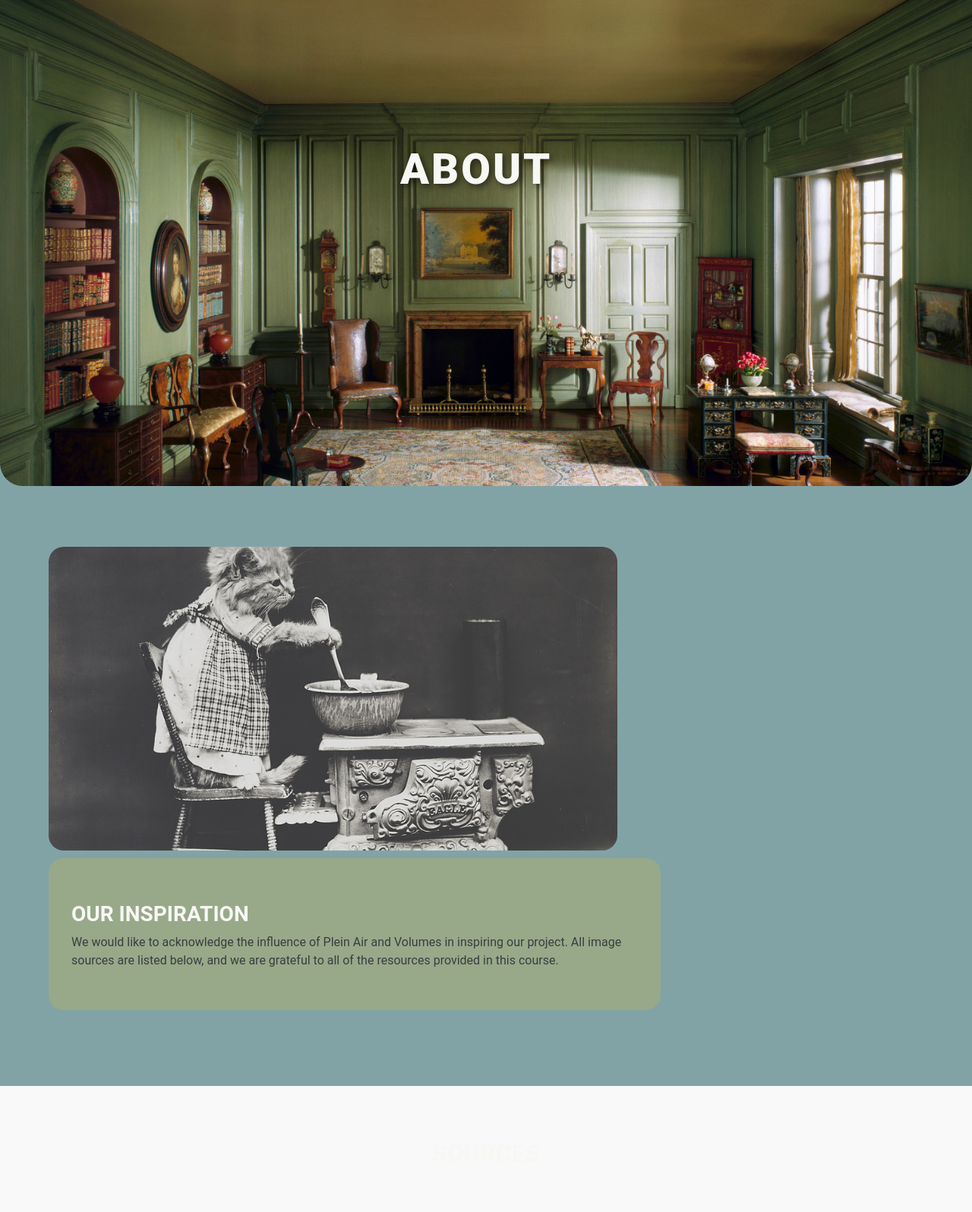
After one commit to ecg1331/db_autumn2024, a Flask app: page /about in a window 1280 px wide. The commit adds this page. Shown: the whole page at 76% size. Run offline with Flask 3, Linux system fonts and the light colour scheme; some libraries are stand-ins or nearby versions.

Commit message:
commit_8

```diff
--- a/pyScriptsDB/app.py
+++ b/pyScriptsDB/app.py
@@ -45,7 +45,7 @@ def execute_query(query, params=None):
 
     except mysql.connector.Error as err:
         return {"error": f"Database error: {err}"}
-    except Exception as e:
+    except Excption as e:
         return {"error": f"An unexpected error occurred: {e}"}
     finally:
         if cursor:
@@ -195,6 +195,9 @@ def run_query_get(query_type):
 def home():
     return render_template('index.html')
 
+@app.route('/about')
+def about():
+    return render_template('about.html')
 
 # Features page route
 @app.route('/features')
--- /dev/null
+++ b/pyScriptsDB/templates/about.html
@@ -0,0 +1,277 @@
+<!DOCTYPE html>
+<html lang="en">
+<head>
+    <meta charset="UTF-8">
+    <meta name="viewport" content="width=device-width, initial-scale=1.0">
+    <title>About Us</title>
+    <!-- Bootstrap CSS -->
+    <link href="https://cdn.jsdelivr.net/npm/bootstrap@5.3.0-alpha1/dist/css/bootstrap.min.css" rel="stylesheet">
+    <!-- Custom CSS -->
+    <style>
+        body {
+            font-family: 'Roboto', sans-serif;
+            background-color: #82a3a6;
+            margin: 0;
+            padding: 0;
+        }
+
+        /* Header Section */
+        #about-header {
+            position: relative;
+            width: 100%;
+            height: 80vh;
+            background-image: url('static/mini_lib.jpg');
+            background-size: cover;
+            background-position: center 10%;
+            border-bottom-left-radius: 30px;
+            border-bottom-right-radius: 30px;
+        }
+
+        #about-header h1 {
+            position: absolute;
+            top: 35%;
+            left: 49%;
+            font-weight: 900;
+            transform: translate(-50%, -50%);
+            font-size: 3.5rem;
+            color: #f7f7f4;
+            text-transform: uppercase;
+            letter-spacing: 3px;
+            font-family: 'Roboto', sans-serif;
+            text-shadow: 3px 3px 10px rgba(0, 0, 0, 0.6);
+        }
+
+        /* About Section Styles */
+        .about-section {
+            display: flex;
+            justify-content: flex-start;
+            gap: 30px;
+            margin-top: 30px;
+            padding: 50px 5%;
+            position: relative;
+        }
+
+        .about-card {
+            border-radius: 20px;
+            padding: 0;
+            position: relative;
+            display: flex;
+            justify-content: center;
+        }
+
+        /* Image Card (Left Side) */
+        .about-card-image {
+            width: 65%;
+            height: 400px;
+            border-radius: 20px;
+            overflow: hidden;
+            position: relative;
+            padding: 0;
+            margin: 0;
+        }
+
+        .about-card-image img {
+            width: 100%;
+            height: 100%;
+            object-fit: cover;
+            border-radius: 0;
+        }
+
+        /* Text Card (Right Side) */
+        .about-card-text {
+            background-color: #98a989;
+            color: #393E41;
+            display: flex;
+            flex-direction: column;
+            justify-content: center;
+            align-items: flex-start;
+            width: 70%;
+            height: 200px;
+            z-index: 3;
+            position: relative;
+            padding: 30px;
+            margin-top: 10px;
+            box-sizing: border-box;
+            font-family: 'Roboto', sans-serif;
+            border-radius: 20px;
+        }
+
+        .about-card-text h3 {
+            color: #f7f7f4;
+            text-transform: uppercase;
+            font-family: 'Roboto', sans-serif;
+            font-weight: bold;
+            padding-top: 20px;
+        }
+
+        /* SOURCES Section Styling */
+        /* Section Container */
+        #source-section {
+            padding: 50px 5%;
+            background-color: #f9f9f9;
+            margin-top: 50px;
+            text-align: center;
+        }
+
+        #source-section h2 {
+            color: #f7f7f4;
+            text-transform: uppercase;
+            font-family: 'Roboto', sans-serif;
+            font-weight: bold;
+            padding-top: 20px;
+        }
+
+        /* Carousel Container */
+        .carousel-container {
+            position: relative;
+            width: 80%;
+            margin: 0 auto;
+            overflow: hidden;  /* Hide overflow to create a "slider" effect */
+            display: flex;
+            justify-content: center;
+        }
+
+        .carousel-inner {
+            display: flex;
+            transition: transform 0.5s ease-in-out;
+        }
+
+        /* Individual Carousel Items (Feature Cards) */
+        .carousel-item {
+            flex: 0 0 auto;
+            width: 300px;
+            height: 400px;
+            margin: 0 15px;  /* Space between cards */
+            border-radius: 10px;
+            overflow: hidden;
+            background-color: #fff;
+        }
+
+        .carousel-item img {
+            width: 100%;
+            height: 100%;
+            object-fit: cover;
+            border-radius: 10px;
+        }
+
+        /* Arrow Controls (for sliding) */
+        .carousel-control-prev, .carousel-control-next {
+            position: absolute;
+            top: 50%;
+            transform: translateY(-50%);
+            background-color: transparent;
+            border: none;
+            color: #fff;
+            font-size: 30px;
+            z-index: 1;
+        }
+
+        .carousel-control-prev {
+            left: 10px;
+        }
+
+        .carousel-control-next {
+            right: 10px;
+        }
+
+
+    </style>
+</head>
+<body>
+
+    <!-- About Header Section -->
+    <section id="about-header">
+        <h1>About</h1>
+    </section>
+
+    <!-- About Section with Feature Cards -->
+    <section class="about-section">
+        <div class="about-card-wrapper">
+            <div class="about-card about-card-image">
+                <img src="static/cat_cook.jpg" alt="Our Vision">
+            </div>
+            <div class="about-card about-card-text">
+                <h3>Our Inspiration</h3>
+                <p>
+                    We would like to acknowledge the influence of Plein Air and Volumes in inspiring our project.
+                    All image sources are listed below, and we are grateful to all of the resources provided in this course.
+                </p>
+            </div>
+        </div>
+    </section>
+    <!-- Source Section with Carousel -->
+    <section id="source-section">
+        <h2>Sources</h2>
+
+        <!-- Carousel Container -->
+        <div class="carousel-container">
+            <!-- Cards Wrapper (This is the "scrollable" area) -->
+            <div class="carousel-inner" id="carousel-items">
+                <!-- Feature Cards (carousel items) -->
+                <div class="carousel-item">
+                    <img src="static/cat_cook.jpg" alt="Card 1">
+                </div>
+                <div class="carousel-item">
+                    <img src="https://via.placeholder.com/300x400" alt="Card 2">
+                </div>
+                <div class="carousel-item">
+                    <img src="https://via.placeholder.com/300x400" alt="Card 3">
+                </div>
+                <div class="carousel-item">
+                    <img src="https://via.placeholder.com/300x400" alt="Card 4">
+                </div>
+                <div class="carousel-item">
+                    <img src="https://via.placeholder.com/300x400" alt="Card 5">
+                </div>
+                <div class="carousel-item">
+                    <img src="https://via.placeholder.com/300x400" alt="Card 6">
+                </div>
+                <div class="carousel-item">
+                    <img src="https://via.placeholder.com/300x400" alt="Card 7">
+                </div>
+            </div>
+
+            <!-- Arrows for navigation -->
+            <button class="carousel-control-prev" id="prev-btn">&#10094;</button>
+            <button class="carousel-control-next" id="next-btn">&#10095;</button>
+        </div>
+    </section>
+
+
+    <!-- SOURCES Section with Carousel -->
+    <!-- Bootstrap JS and Dependencies -->
+    <script src="https://cdn.jsdelivr.net/npm/bootstrap@5.3.0-alpha1/dist/js/bootstrap.bundle.min.js"></script>
+    <script>
+        const prevButton = document.getElementById('prev-btn');
+        const nextButton = document.getElementById('next-btn');
+        const carouselItems = document.getElementById('carousel-items');
+        const totalItems = carouselItems.children.length;
+        const itemWidth = 300 + 30;  // width of the item + margin
+
+        let currentIndex = 0;
+
+        function slideCarousel() {
+            // Update the transform property to slide to the next/prev card
+            const offset = -(currentIndex * itemWidth);
+            carouselItems.style.transform = `translateX(${offset}px)`;
+        }
+
+        // Next button functionality
+        nextButton.addEventListener('click', () => {
+            if (currentIndex < totalItems - 1) {
+                currentIndex++;
+                slideCarousel();
+            }
+        });
+
+        // Previous button functionality
+        prevButton.addEventListener('click', () => {
+            if (currentIndex > 0) {
+                currentIndex--;
+                slideCarousel();
+            }
+        });
+    </script>
+
+</body>
+</html>
--- a/pyScriptsDB/templates/add_data.html
+++ b/pyScriptsDB/templates/add_data.html
@@ -216,7 +216,7 @@
                         </li>
                         <!-- About Link -->
                         <li class="nav-item">
-                            <a class="nav-link" href="#about">
+                            <a class="nav-link" href="{{ url_for('about') }}">
                                 <i class="bi bi-info-circle"></i> About
                             </a>
                         </li>
--- a/pyScriptsDB/templates/add_entry_form.html
+++ b/pyScriptsDB/templates/add_entry_form.html
@@ -336,7 +336,7 @@
                         </li>
                         <!-- About Link -->
                         <li class="nav-item">
-                            <a class="nav-link" href="#about">
+                            <a class="nav-link" href="{{ url_for('about') }}">
                                 <i class="bi bi-info-circle"></i> About
                             </a>
                         </li>
--- a/pyScriptsDB/templates/features.html
+++ b/pyScriptsDB/templates/features.html
@@ -461,7 +461,7 @@
                         </li>
                         <!-- About Link -->
                         <li class="nav-item">
-                            <a class="nav-link" href="#about">
+                            <a class="nav-link" href="{{ url_for('about') }}">
                                 <i class="bi bi-info-circle"></i> About
                             </a>
                         </li>
--- a/pyScriptsDB/templates/tables.html
+++ b/pyScriptsDB/templates/tables.html
@@ -543,7 +543,7 @@
                             </a>
                         </li>
                         <li class="nav-item">
-                            <a class="nav-link" href="#about">
+                            <a class="nav-link" href="{{ url_for('about') }}">
                                 <i class="bi bi-info-circle"></i> About
                             </a>
                         </li>
```
Also changed, not shown: pyScriptsDB/templates/extra.html (+171 -0 lines), pyScriptsDB/static/cropped_logo.png (added), pyScriptsDB/static/french_library.jpg (added), pyScriptsDB/static/lion_image.png (added), pyScriptsDB/static/mini_lib.jpg (added), pyScriptsDB/static/plein_air_2.jpg (added), pyScriptsDB/static/plein_air_pic.jpg (added).
